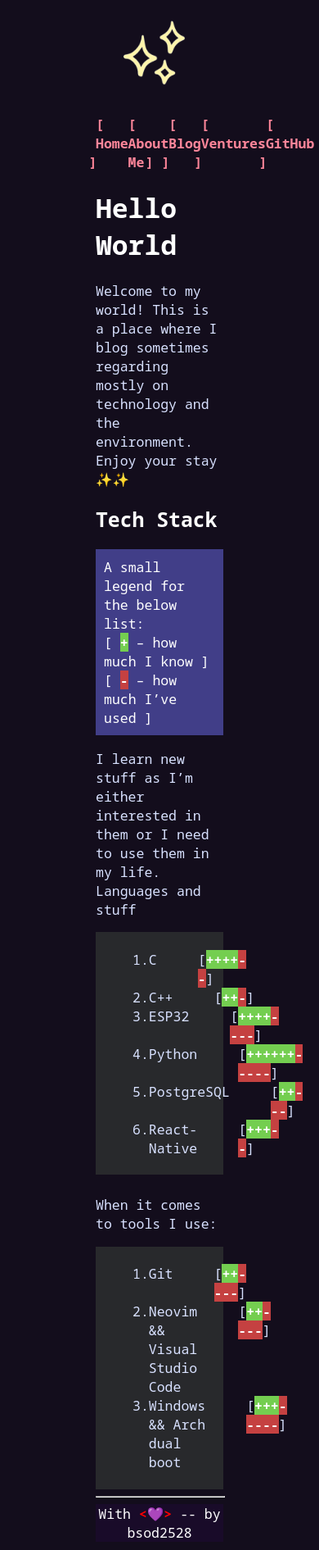
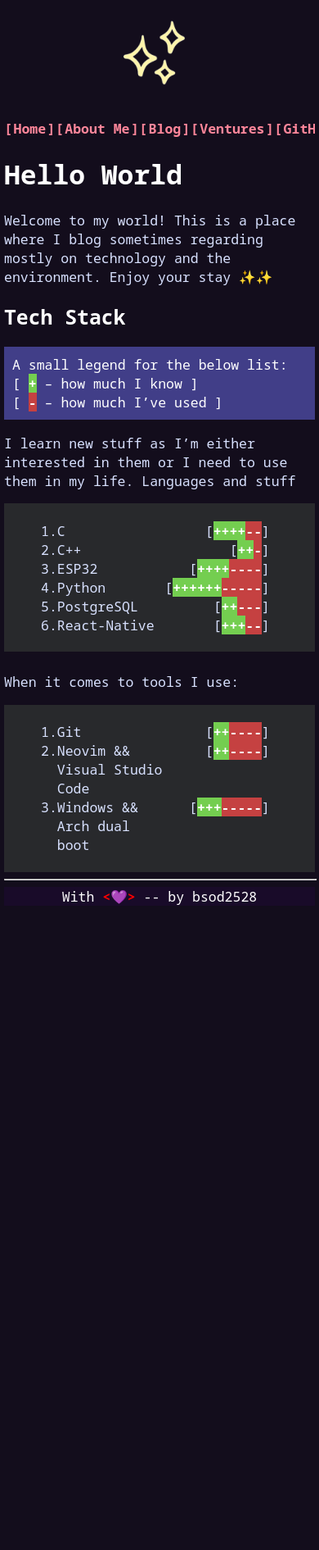
Before and after one commit to elexrieg/elexrieg.github.io, a Jekyll site: the page built from index.md, in a window 390 px wide. Shown: the whole page at 82% size. Built offline with Jekyll 4.4.1, drawn with Linux system fonts in a browser that asks for light colours; after the commit the page ends 1120 px from its top, so only the background shows below that.

Commit message:
added: responsiveness

```diff
--- a/_sass/base.scss
+++ b/_sass/base.scss
@@ -158,4 +158,47 @@ body {
     .space {
         margin-top: 25px;
     }
+
+    @media only screen and (max-width: 422px) {
+        nav {
+            overflow-x: auto;
+            white-space: nowrap;
+        }
+    }
+
+    @media only screen and (max-width: 576px) {
+        .container {
+            width: 100%;
+            height: 100%;
+
+            .child-container {
+                padding: 5px;
+                flex-direction: column;
+
+                .sparkles {
+                    order: 1;
+                }
+
+                .toc a {
+                    width: 100%;
+                    order: 2;
+                    margin-top: 10px;
+                }
+
+                .sidenav {
+                    order: 3
+                }
+
+                .sidenav a:hover {
+                    color: rgb(104, 156, 253);;
+                }
+
+                .content {
+                    width: 100%;
+                    height: 100%;
+                    order: 4;
+                }
+            }
+        }
+    }
 }
```
Also changed, not shown: assets/js/responsive.js (added, +8 -0 lines).
